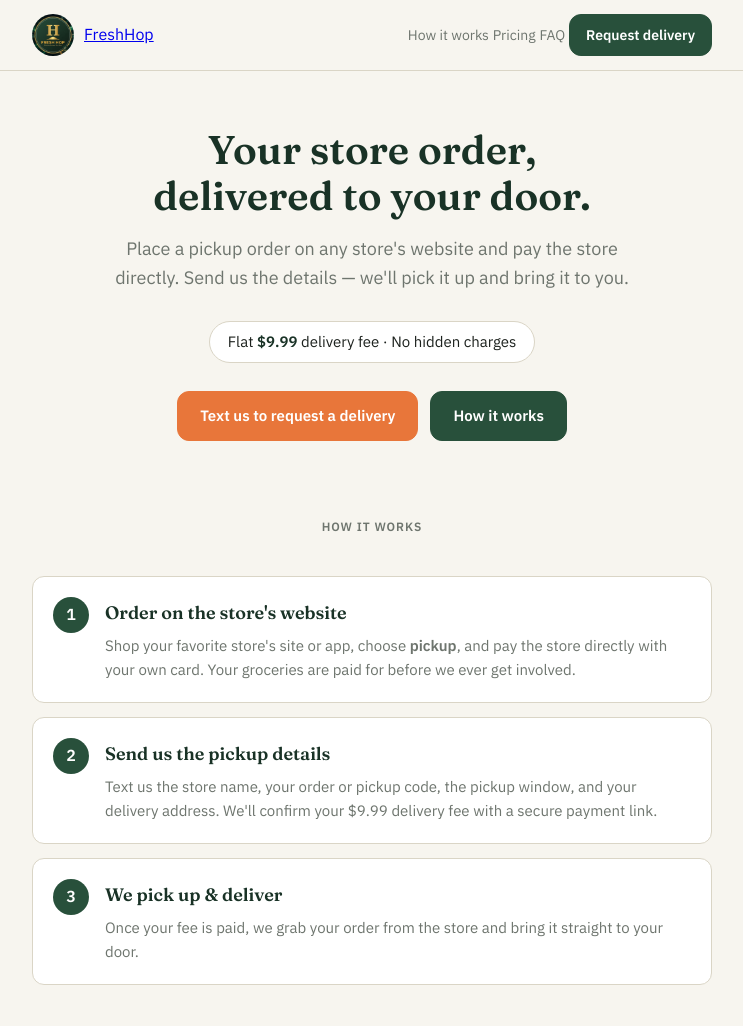
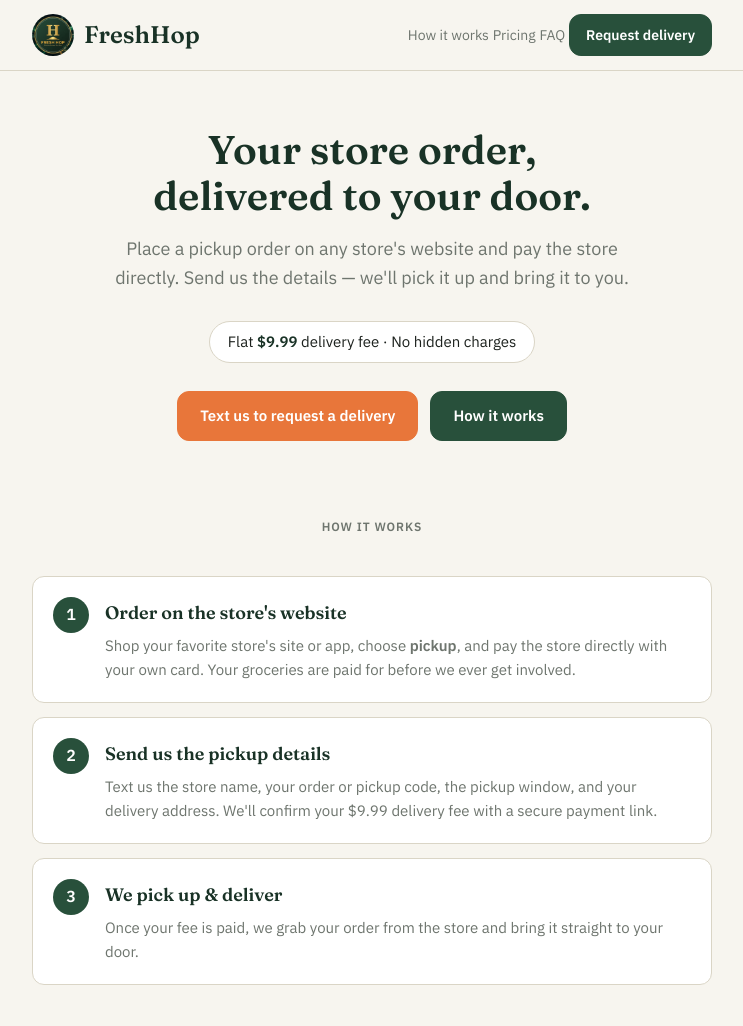
Before and after one commit to pittra8/freshhop-, a website: page index.html in a window 1280 px wide. Shown: the top 1026 px of the page, without its empty margins (268-1011 px from the left). Drawn offline with Linux system fonts and the light colour scheme.

Commit message:
Fix wordmark CSS selector dot

```diff
--- a/index.html
+++ b/index.html
@@ -25,7 +25,7 @@
   .wrap{max-width:720px;margin:0 auto;padding:0 20px;}
   header.nav{position:sticky;top:0;background:rgba(247,245,239,.96);border-bottom:1px solid var(--line);z-index:10;}
   .nav-inner{max-width:720px;margin:0 auto;padding:14px 20px;display:flex;justify-content:space-between;align-items:center;}
-  wordmark{font-family:'Fraunces',serif;font-weight:600;font-size:24px;color:var(--leaf-dark);text-decoration:none;display:inline-flex;align-items:center;gap:10px;} .wordmark .logo{width:42px;height:42px;border-radius:50%;object-fit:cover;}.
+  .wordmark{font-family:'Fraunces',serif;font-weight:600;font-size:24px;color:var(--leaf-dark);text-decoration:none;display:inline-flex;align-items:center;gap:10px;} .wordmark .logo{width:42px;height:42px;border-radius:50%;object-fit:cover;}.
   .nav-links{display:flex;gap:18px;align-items:center;}
   .nav-links a{font-size:14px;color:var(--muted);text-decoration:none;}
   .btn{display:inline-block;padding:12px 22px;border-radius:var(--radius);font-family:inherit;font-size:15px;font-weight:600;cursor:pointer;text-decoration:none;border:1px solid var(--leaf);}
```
